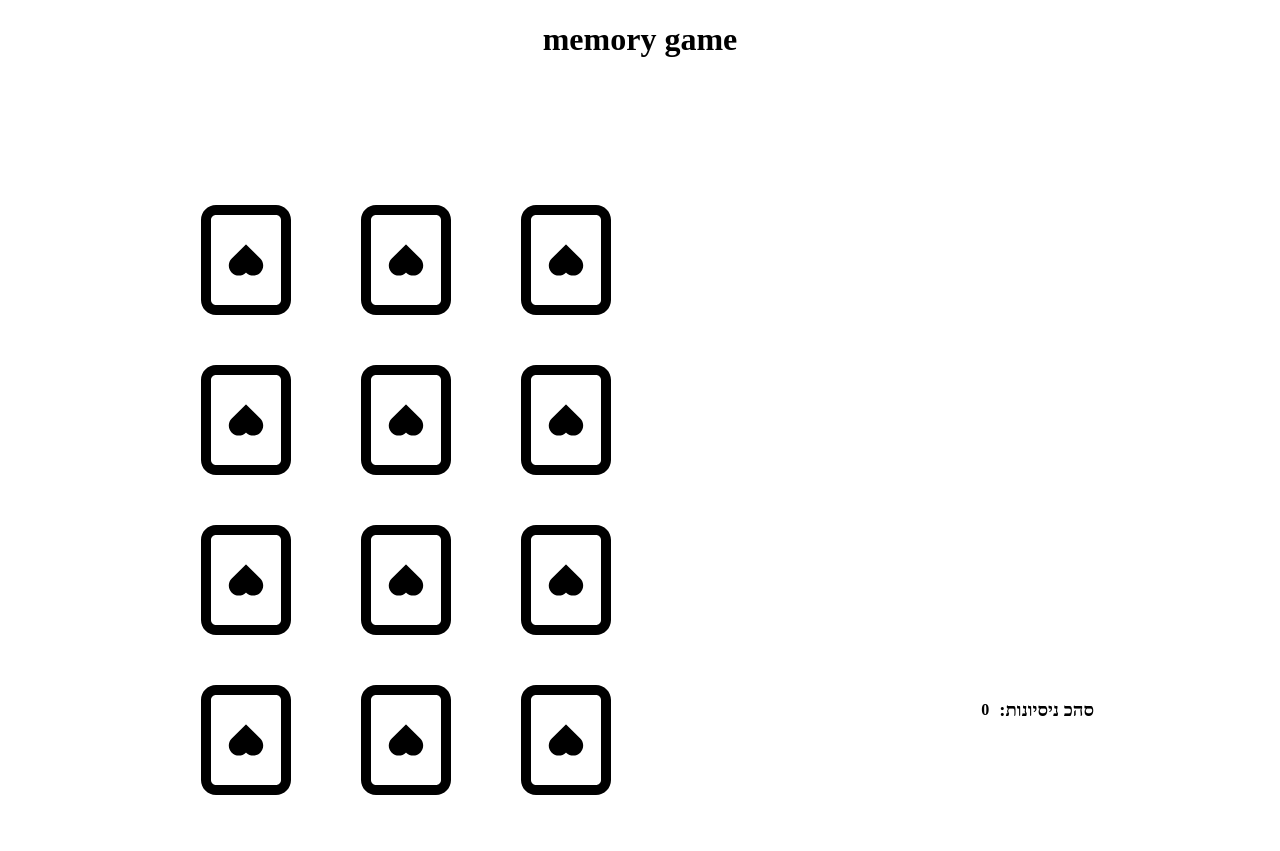
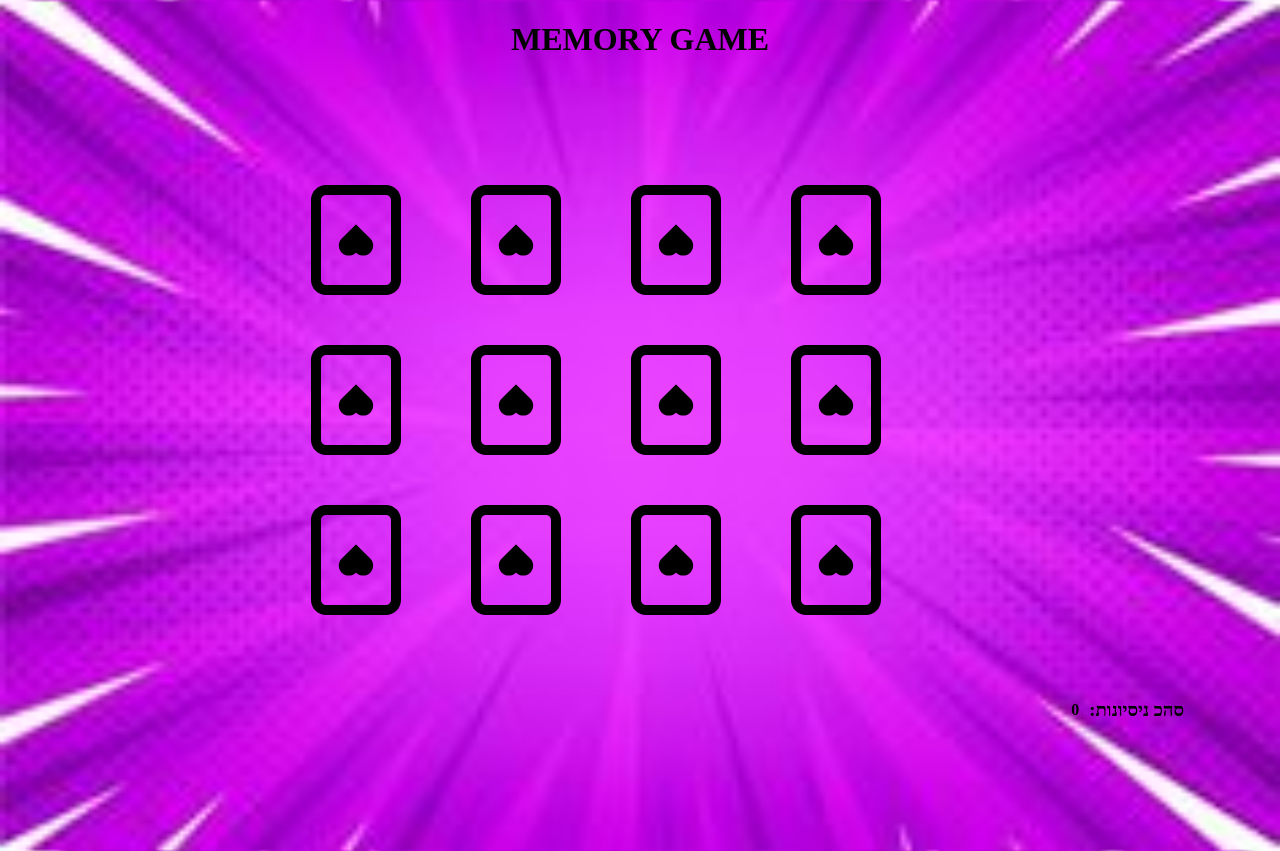
Before and after one commit to Liat5697/client_side_project, a website built with Vite: page index.html in a window 1280 px wide. Shown: the top 851 px of the page. Built offline with nearby package versions, Linux system fonts and the light colour scheme.

Commit message:
liat
backgroundcolor

```diff
--- a/index.html
+++ b/index.html
@@ -10,7 +10,7 @@
   </head>
   <body>
    <div id="container" >
-    <h1>memory game</h1>
+    <h1>MEMORY GAME</h1>
     <div class="flexContainer">
 
       <div id="image-grid" class="image-grid" >
@@ -19,7 +19,6 @@
       </div>
       <div class="count"><h4 id="countTry"></h4><h3>:סהכ ניסיונות</h3> </div>
     </div>
-
    </div>
   </body>
 </html>
--- a/main.js
+++ b/main.js
@@ -1,3 +1,5 @@
+
+
 const container = document.getElementById('container');
 const countTryElement = document.getElementById('countTry');
 
--- a/style.css
+++ b/style.css
@@ -1,16 +1,17 @@
 .image-grid {
     display: grid;
-    grid-template-columns: auto auto auto;
+    grid-template-columns: auto auto auto auto;
     align-items: center;
     justify-content: center;
     gap: 40px;
-    margin-top: 120px;
+    margin-top: 100px;
+    margin-left: 200px;
     .image-card {
-        background-color: rgb(57, 50, 51);
         padding: 30px;
     }
 }
 h1 {
+
     text-align: center;
 }
 .flexContainer {
@@ -18,9 +19,14 @@ h1 {
     flex-direction: row;
     justify-content: space-around;
 }
+
 .count {
     position: relative;
     top: 600px;
     display: flex;
     gap: 10px;
 }
+body {
+    background-image: url(images/background26.jpg);
+    background-size: cover;
+}
```
Also changed, not shown: images/background26.jpg (added).
